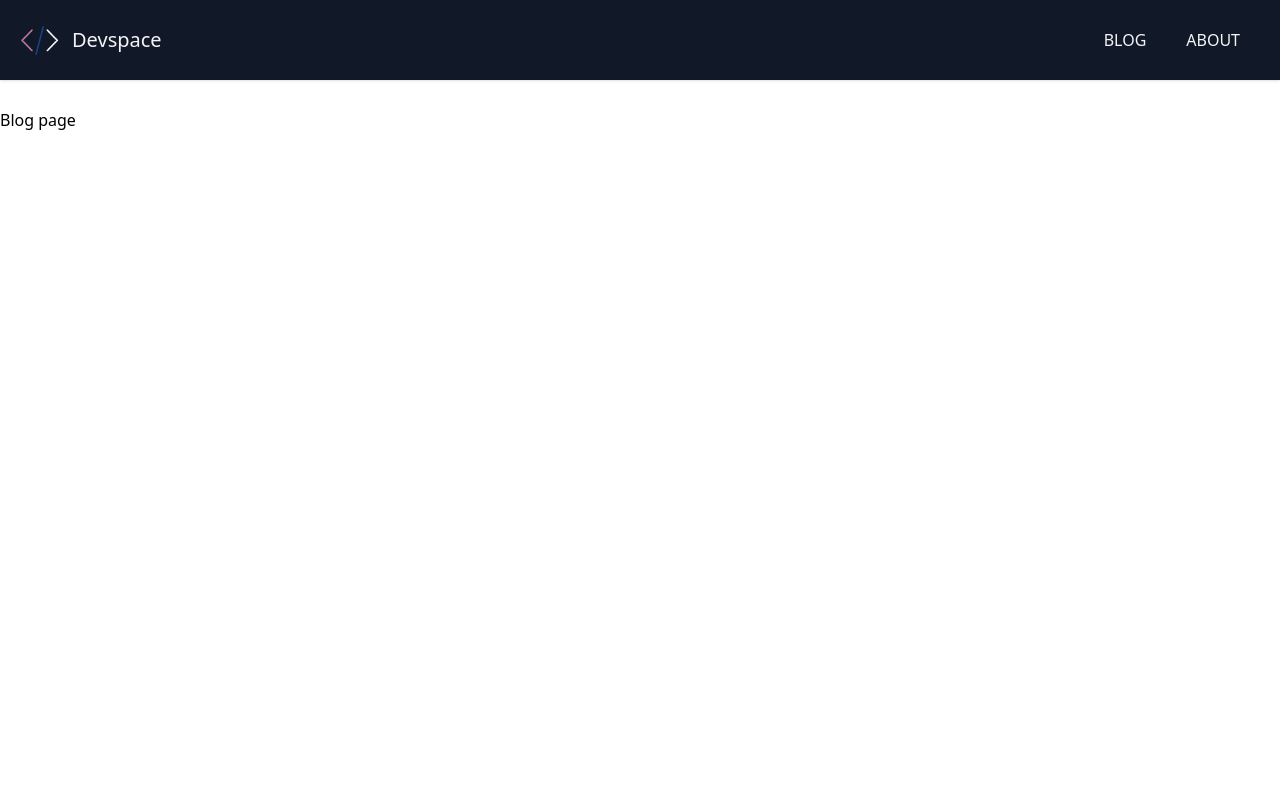
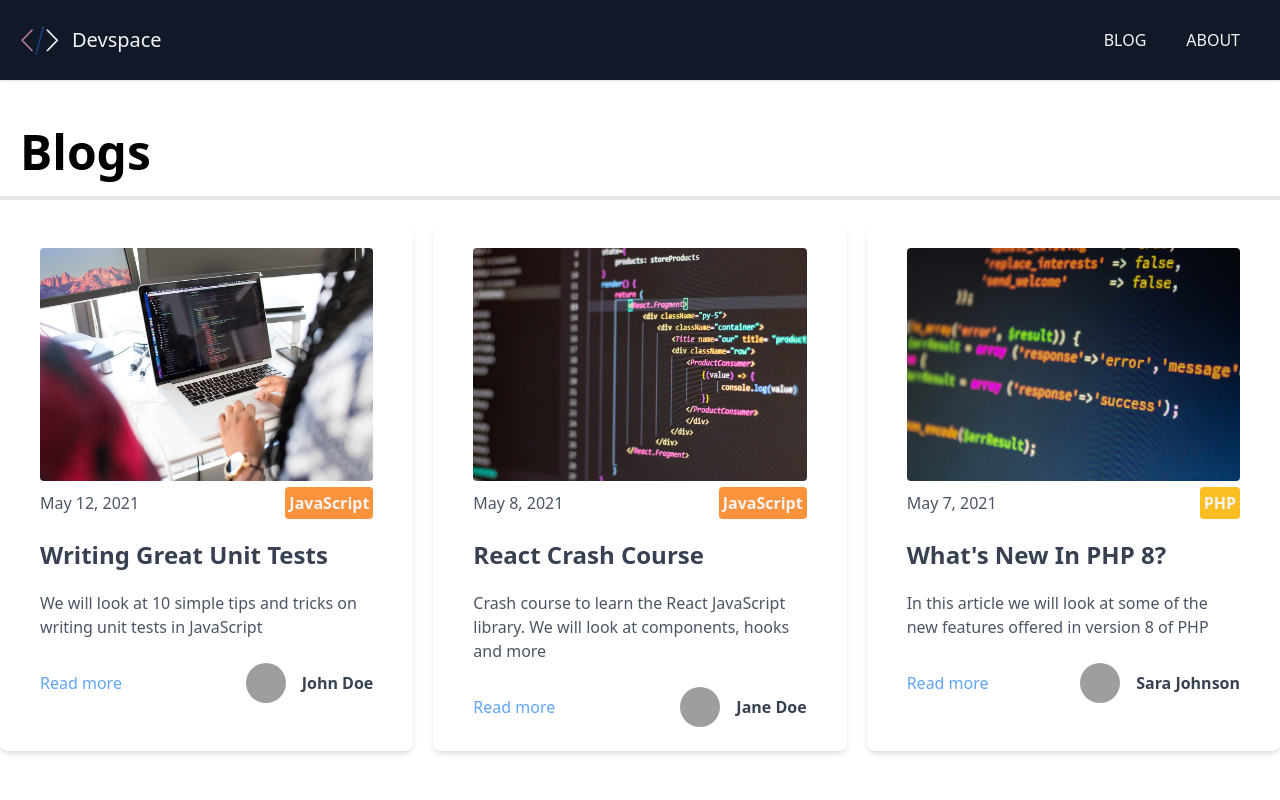
Before and after one commit to Ragavendravignesh/devspace-blog, a Next.js app: page /blog in a window 1280 px wide. Shown: the top 800 px of the page. Built offline with nearby package versions, Linux system fonts and the light colour scheme; grey boxes are pictures that could not be loaded.

Commit message:
Blog content added

```diff
--- a/components/CategoryLabel.js
+++ b/components/CategoryLabel.js
@@ -10,7 +10,7 @@
 
   return (
     <div
-      className={`px-2 py-2 ${colorKey[children]} text-gray-100 font-bold rounded`}
+      className={`px-1 py-1 ${colorKey[children]} text-gray-100 font-bold rounded`}
     >
       <Link href={`/blog/category/${children.toLowerCase()}`}>{children}</Link>
     </div>
--- a/pages/blog/index.js
+++ b/pages/blog/index.js
@@ -1,9 +1,44 @@
 import Layout from '../../components/Layout'
+import fs from 'fs'
+import path from 'path'
+import matter from 'gray-matter'
+import Link from 'next/link'
+import Post from '../../components/Post'
+import { sortByDate } from '../../utils'
 
-export default function BlogPage() {
+export default function BlogPage({ posts }) {
   return (
     <Layout>
-      <h1>Blog page</h1>
+      <h1 className='text-5xl border-b-4 p-5 font-bold'>Blogs</h1>
+
+      <div className='grid md:grid-cols-2 lg:grid-cols-3 gap-5'>
+        {posts.map((post, index) => (
+          <Post key={index} post={post} />
+        ))}
+      </div>
     </Layout>
   )
 }
+
+export async function getStaticProps() {
+  const files = fs.readdirSync(path.join('posts'))
+
+  const posts = files.map((fileName) => {
+    const slug = fileName.replace('.md', '')
+
+    const markDown = fs.readFileSync(path.join('posts', fileName), 'utf-8')
+
+    const { data: frontMatter } = matter(markDown)
+
+    return {
+      slug,
+      frontMatter,
+    }
+  })
+
+  return {
+    props: {
+      posts: posts.sort(sortByDate)
+    },
+  }
+}
```
